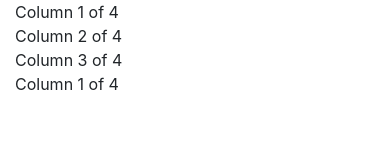
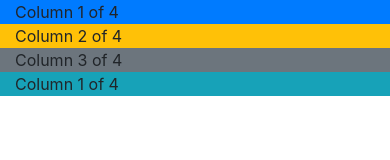
Before and after one commit to Harlenshev/SMC_WD3_Spring20, a plain HTML site: page week2 bootstrap and navigation/index.html in a window 390 px wide. Drawn offline with nearby package versions, Linux system fonts and the light colour scheme.

Commit message:
order and color
added classes for bulit in bootstrap color and for responsive order.

```diff
--- a/week2 bootstrap and navigation/index.html
+++ b/week2 bootstrap and navigation/index.html
@@ -14,16 +14,16 @@
       <!--simple grid structure-->
       <div class="container">
           <div class="row">
-              <div class="col-12 col-md-6 col-lg-4">
+              <div class="col-12 col-md-6 col-lg-4 order-lg-2 bg-primary">
                   Column 1 of 4
               </div>
-              <div class="col col-12 col-md-6 col-lg-4">
+              <div class="col col-12 col-md-6 col-lg-4  order-lg-1 bg-warning">
                     Column 2 of 4
           </div>
-          <div class="col col-12 col-md-6 col-lg-4">
+          <div class="col col-12 col-md-6 col-lg-4 order-lg-3 bg-secondary">
                 Column 3 of 4
       </div>
-      <div class="col col-12 col-md-6 col-lg-12">
+      <div class="col col-12 col-md-6 col-lg-12 order-lg-4 bg-info">
             Column 1 of 4
         </div>
     </div>
```
